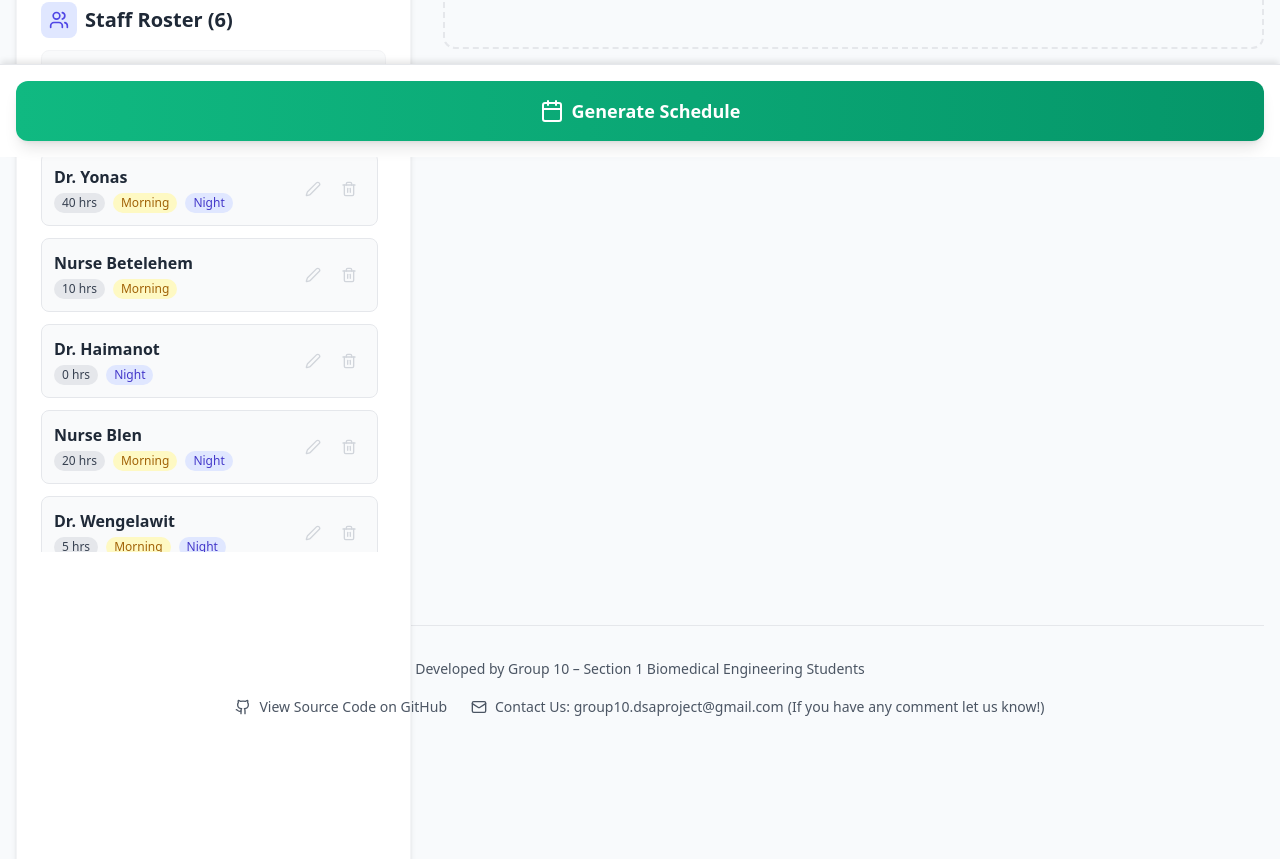
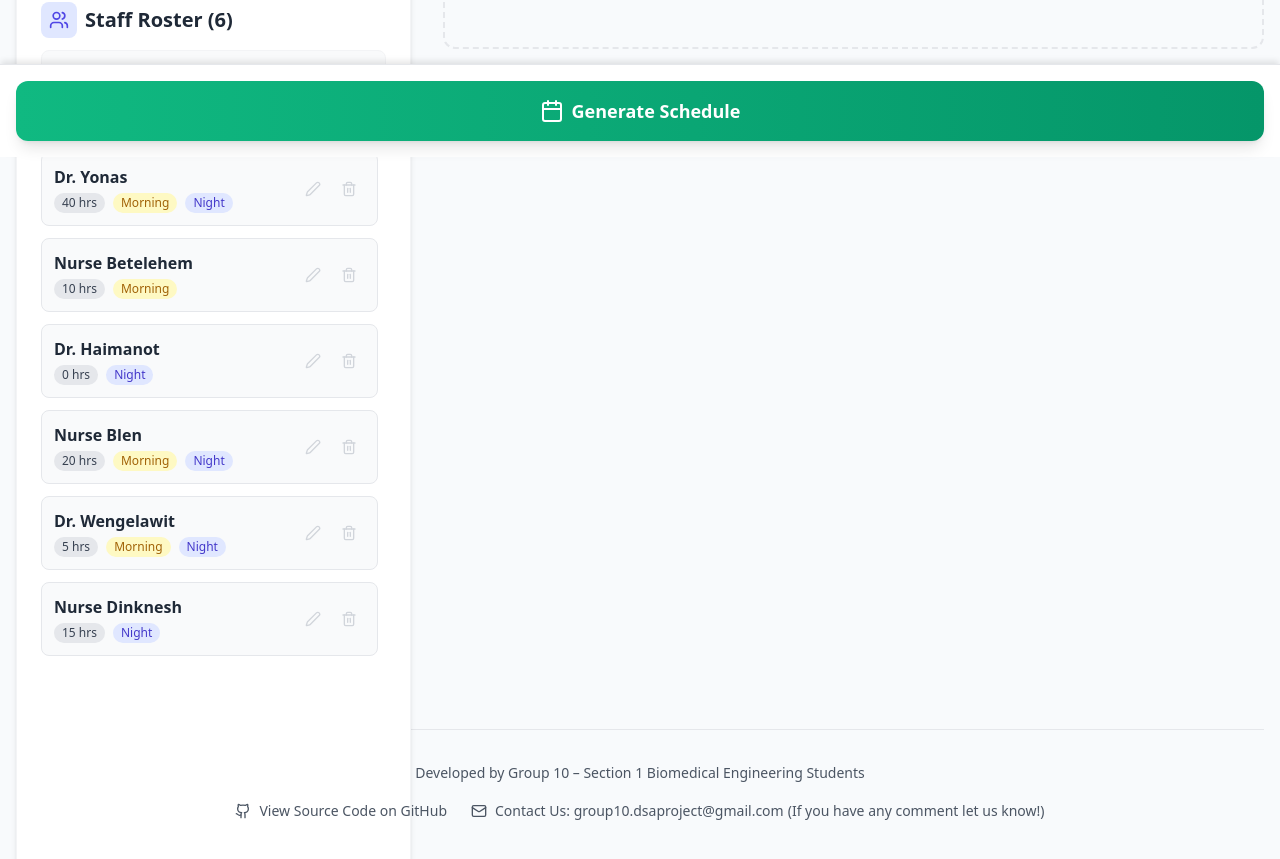
Before and after one commit to Group-10DSA/Hospital-Shift-Scheduler, a React (Vite) app: page / in a window 1280 px wide. Shown: the part 643-1502 px from the top of the page. Built offline with nearby package versions, Linux system fonts and the light colour scheme.

Commit message:
Update StaffList.tsx

```diff
--- a/components/StaffList.tsx
+++ b/components/StaffList.tsx
@@ -204,8 +204,8 @@ const StaffList: React.FC<StaffListProps> = ({ staffList, onRemoveStaff, onUpdat
           {text.noStaffMessage}
         </div>
       ) : (
-        // Scrollable list container
-        <div className="space-y-3 max-h-[400px] overflow-y-auto pr-2 custom-scrollbar flex-grow">
+        // Scrollable list container with desktop height adjustment
+        <div className="space-y-3 max-h-[400px] lg:max-h-[600px] overflow-y-auto pr-2 custom-scrollbar flex-grow">
           {sortedList.map((staff) => {
             // Check if this specific item is in edit mode
             const isEditing = staff.id === editingId;
```
